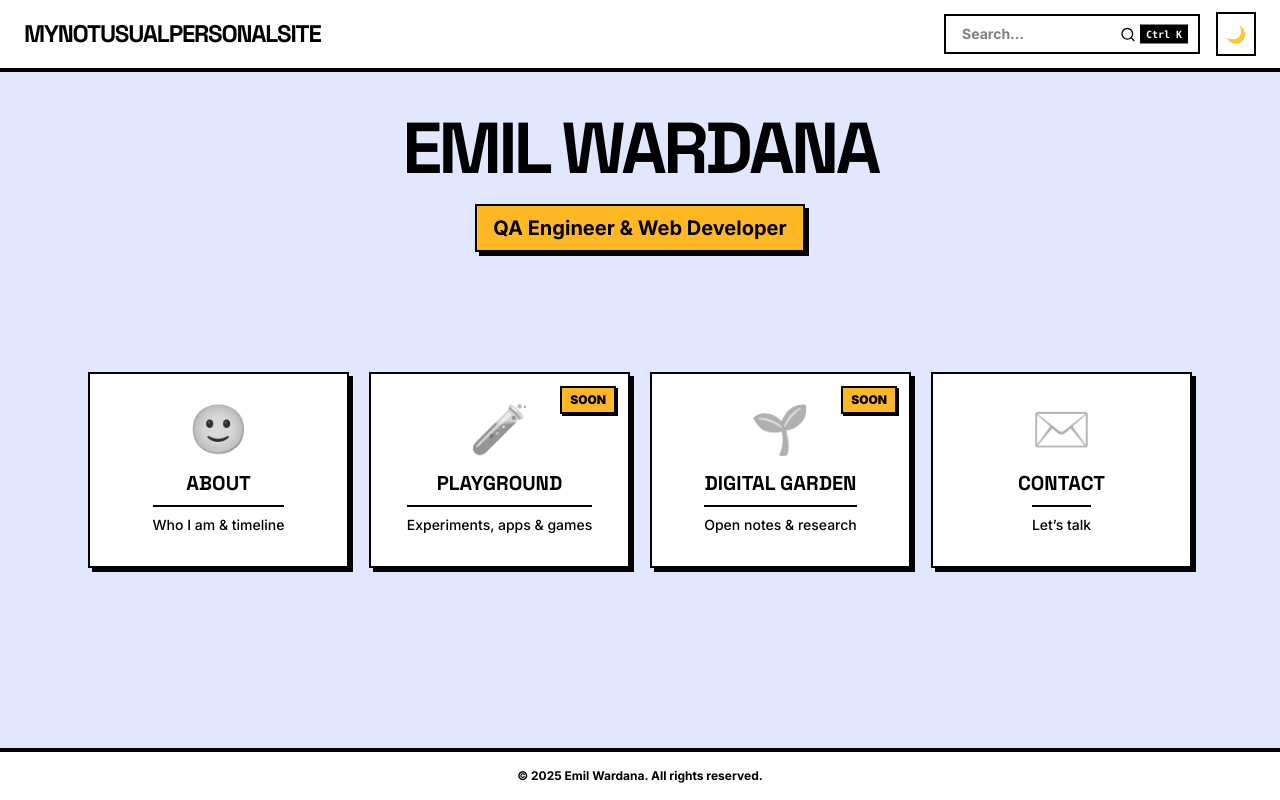
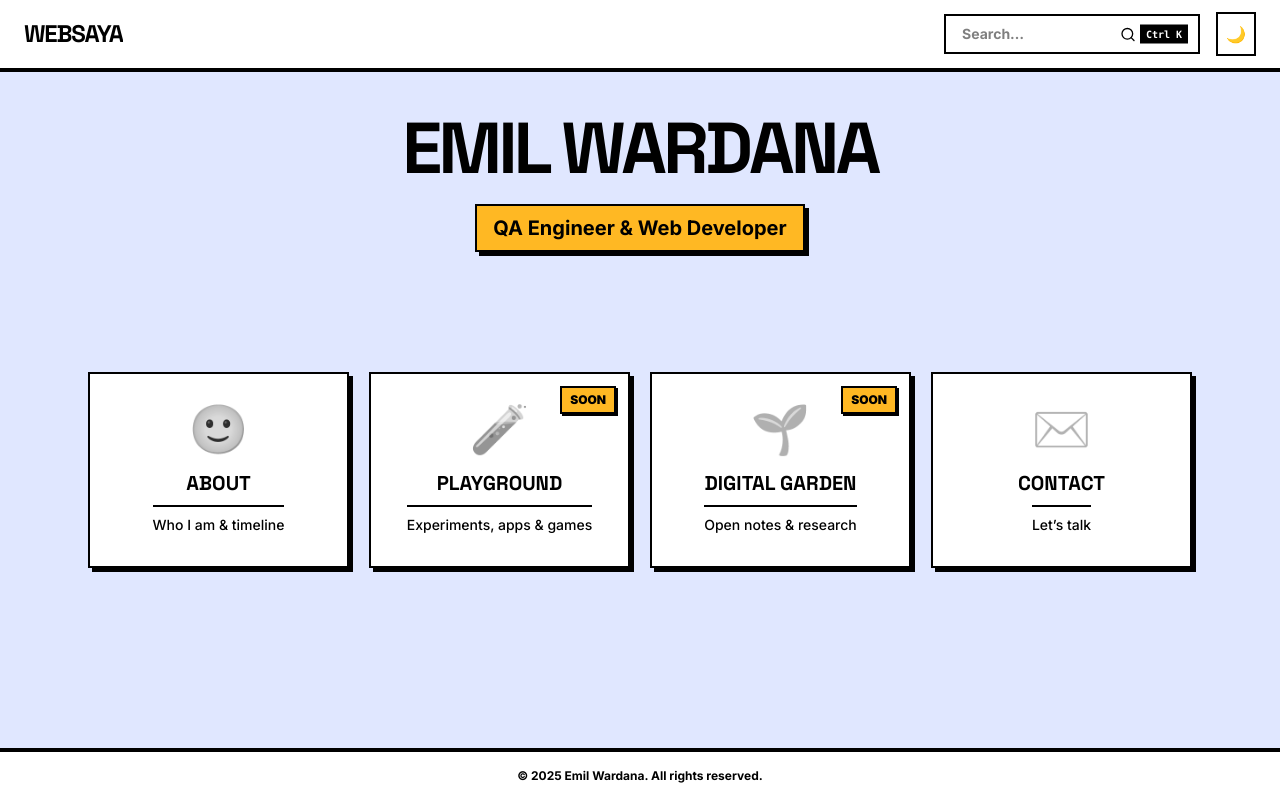
Before and after one commit to emilwardana/websaya, a Next.js app: page / in a window 1280 px wide. Built offline with nearby package versions, Linux system fonts and the light colour scheme.

Commit message:
ganti judul header

```diff
--- a/src/app/components/Navbar.tsx
+++ b/src/app/components/Navbar.tsx
@@ -10,7 +10,7 @@ export default function Navbar() {
     <header className="sticky top-0 z-50 bg-[var(--color-surface)] text-[var(--color-primary)] border-b-4 border-[var(--color-primary)]">
       <nav className="mx-auto flex max-w-7xl items-center justify-between px-4 md:px-6 py-2 md:py-3">
         <Link href="/" className="font-display text-lg md:text-2xl font-black uppercase tracking-tighter hover:text-[var(--color-accent)] transition-colors truncate max-w-[200px] md:max-w-none">
-          MynotUsualPersonalSite
+          WebSaya
         </Link>
 
         <div className="flex items-center gap-4">
```
